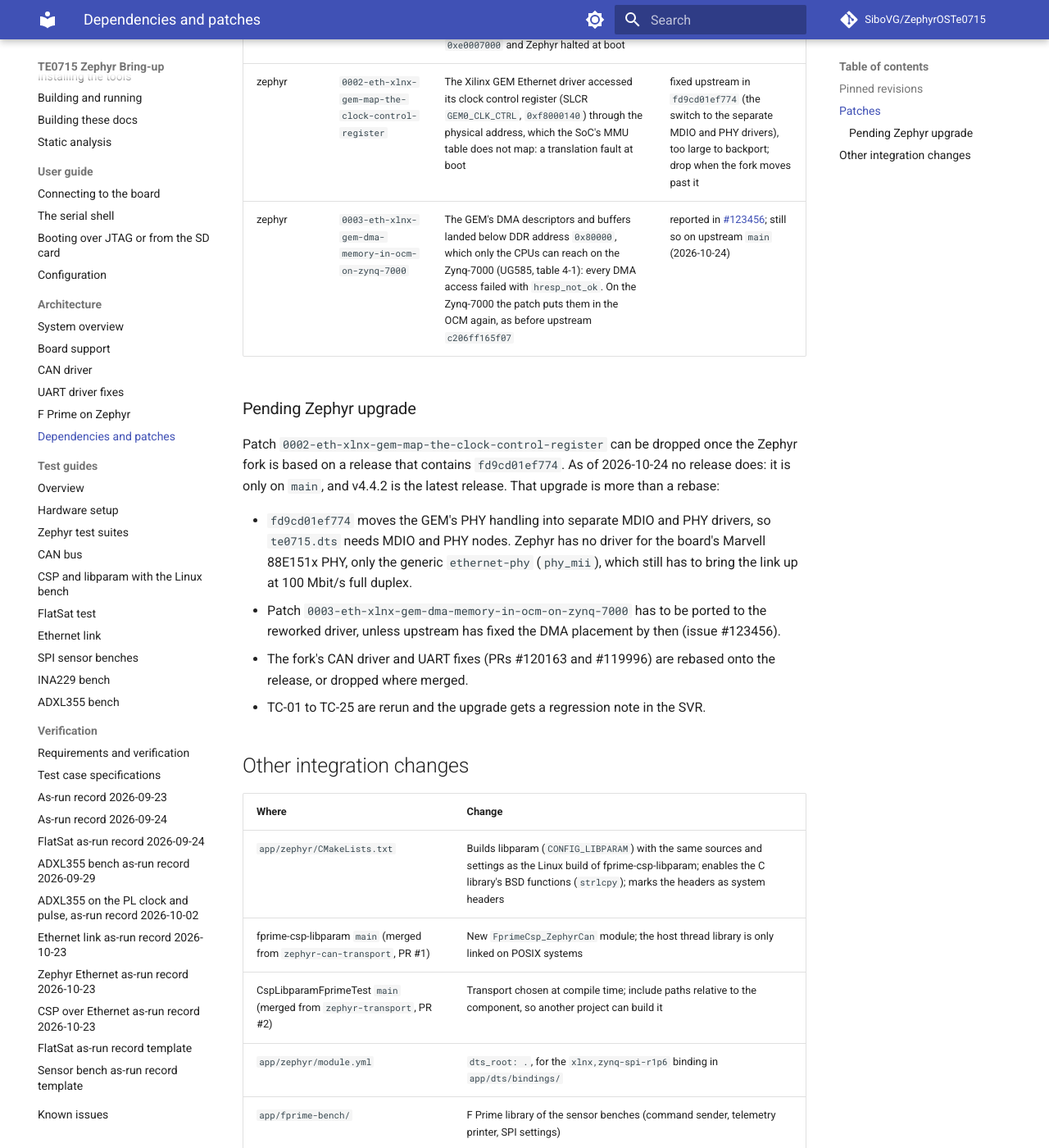
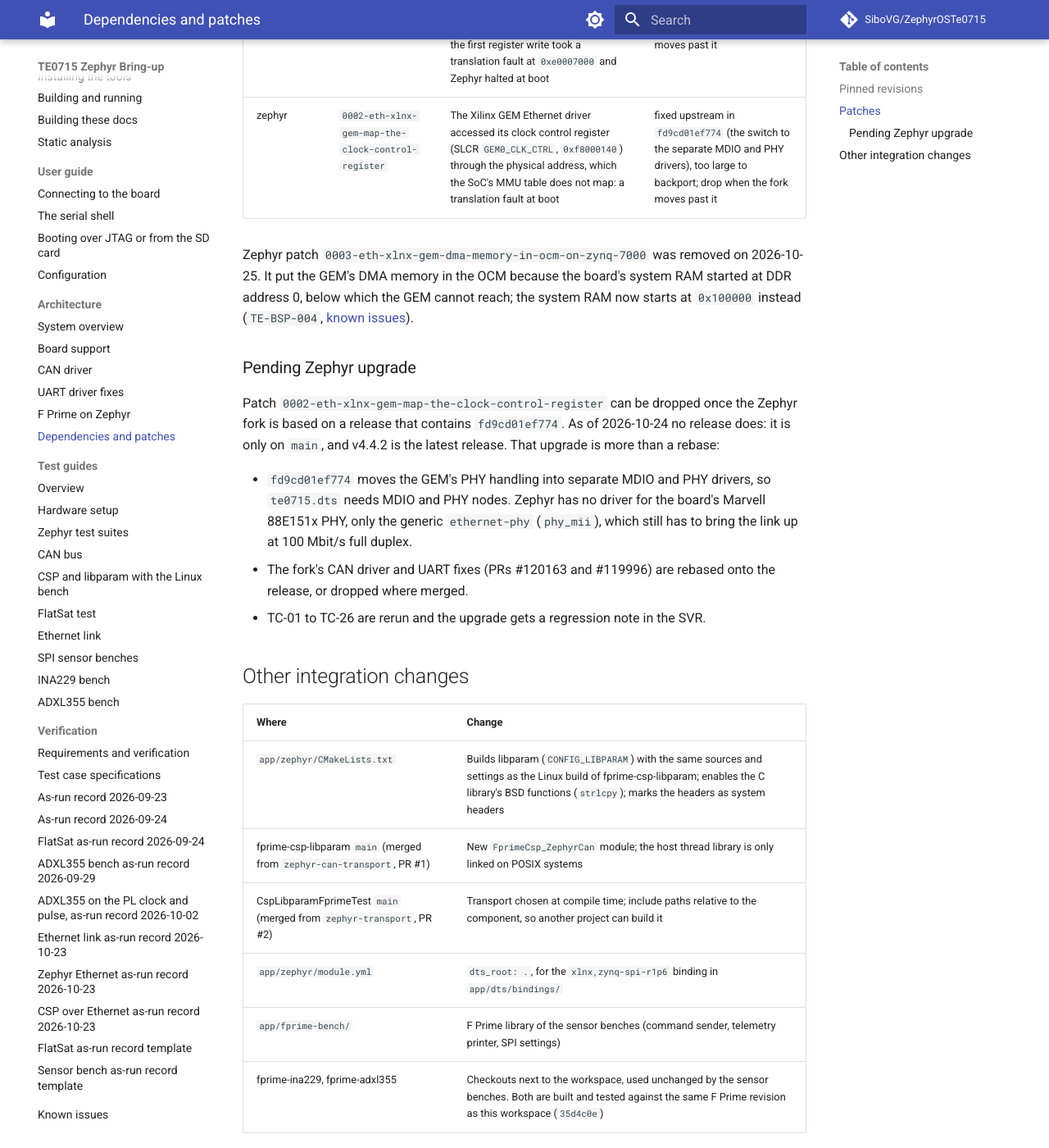
Before and after one commit to SiboVG/ZephyrOSTe0715, an MkDocs documentation site: the page built from docs/architecture/dependencies.md, in a window 1280 px wide and 1400 px high, scrolled down 1523 px. Shown: the whole window at 82% size. Built offline with MkDocs 1.6.1 and Material for MkDocs 9.7.7, drawn with Linux system fonts in a browser that asks for light colours; comment, search, counter and statistics services are not loaded.

Commit message:
board: system RAM from 0x100000, out of the CPU-only DDR (TE-BSP-004)
DDR below 0x80000 is reachable by the CPUs only (UG585, table 4-1), and
Zephyr places DMA memory in system RAM, so zephyr,sram must not include
it (zephyrproject-rtos/zephyr#123456). Start it at 0x100000, the DDR
base of Xilinx's BSPs and of qemu_cortex_a9, and load and start every
image there (boot.cmd, uboot_load.py). Zephyr copies its vector table to
address 0 when the RAM base is not 0.

This replaces Zephyr patch 0003, which put the GEM's DMA memory in the
OCM; it is removed. TE-BSP-004 and TC-26 specify and verify the memory
map; test_memory_map.py checks the board file and both load paths.

Co-Authored-By: Claude Opus 5.5 <noreply@anthropic.com>

```diff
--- a/docs/architecture/dependencies.md
+++ b/docs/architecture/dependencies.md
@@ -30,7 +30,11 @@ and listed in `app/zephyr/patches.yml`; `west patch apply` applies them.
 | fprime-zephyr | `0003-os-task-map-fprime-priorities` | All F Prime tasks ran at the same, lowest priority | could be offered; changes behaviour for existing users |
 | zephyr | `0001-spi-cdns-map-the-register-block` | The `cdns,spi` driver used its devicetree register address without mapping it: on the TE0715 (MMU on) the first register write took a translation fault at `0xe0007000` and Zephyr halted at boot | backport of upstream `1b7a2b68e0e0` (PR #115179); drop when the fork moves past it |
 | zephyr | `0002-eth-xlnx-gem-map-the-clock-control-register` | The Xilinx GEM Ethernet driver accessed its clock control register (SLCR `GEM0_CLK_CTRL`, `0xf8000140`) through the physical address, which the SoC's MMU table does not map: a translation fault at boot | fixed upstream in `fd9cd01ef774` (the switch to the separate MDIO and PHY drivers), too large to backport; drop when the fork moves past it |
-| zephyr | `0003-eth-xlnx-gem-dma-memory-in-ocm-on-zynq-7000` | The GEM's DMA descriptors and buffers landed below DDR address `0x80000`, which only the CPUs can reach on the Zynq-7000 (UG585, table 4-1): every DMA access failed with `hresp_not_ok`. On the Zynq-7000 the patch puts them in the OCM again, as before upstream `c206ff165f07` | reported in [#123456](https://github.com/zephyrproject-rtos/zephyr/issues/123456); still so on upstream `main` (2026-10-24) |
+
+Zephyr patch `0003-eth-xlnx-gem-dma-memory-in-ocm-on-zynq-7000` was removed on
+2026-10-25. It put the GEM's DMA memory in the OCM because the board's system RAM
+started at DDR address 0, below which the GEM cannot reach; the system RAM now starts
+at `0x100000` instead (`TE-BSP-004`, [known issues](../known-issues.md)).
 
 ### Pending Zephyr upgrade
 
@@ -43,11 +47,9 @@ more than a rebase:
   `te0715.dts` needs MDIO and PHY nodes. Zephyr has no driver for the board's Marvell
   88E151x PHY, only the generic `ethernet-phy` (`phy_mii`), which still has to bring
   the link up at 100 Mbit/s full duplex.
-- Patch `0003-eth-xlnx-gem-dma-memory-in-ocm-on-zynq-7000` has to be ported to the
-  reworked driver, unless upstream has fixed the DMA placement by then (issue #123456).
 - The fork's CAN driver and UART fixes (PRs #120163 and #119996) are rebased onto the
   release, or dropped where merged.
-- TC-01 to TC-25 are rerun and the upgrade gets a regression note in the SVR.
+- TC-01 to TC-26 are rerun and the upgrade gets a regression note in the SVR.
 
 ## Other integration changes
 
```
Also changed, not shown: docs/architecture/board.md (+2 -2 lines), docs/guide/boot.md (+1 -1 lines), docs/known-issues.md (+1 -1 lines), docs/verification/requirements.md (+1 -0 lines), docs/verification/test-cases.md (+10 -0 lines), 9 other files.
